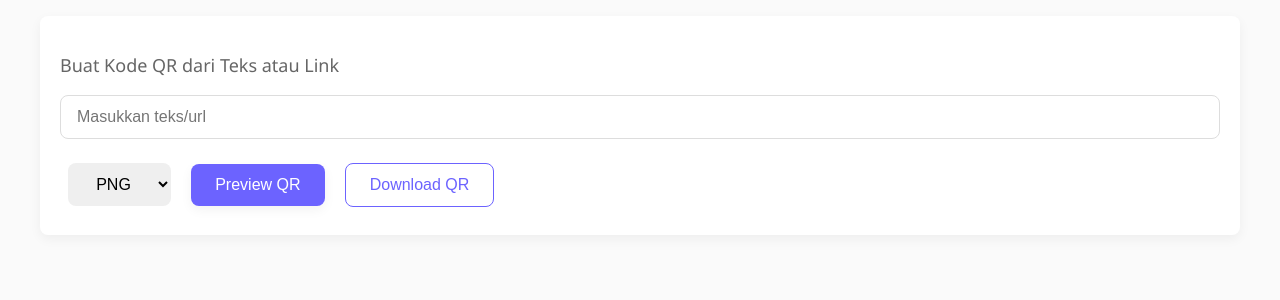
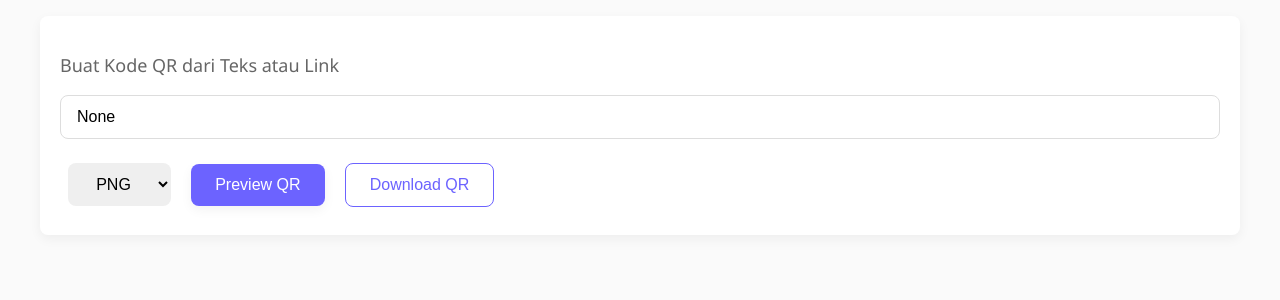
Before and after one commit to agaveingit/django-myapps, a Django app: page /qrgen/ in a window 1280 px wide. Shown: the part 194-494 px from the top of the page. Run offline with Django 5.2, Linux system fonts and the light colour scheme.

Commit message:
fix download issue, now qr gen download the 'wanted' data from input, yeay

```diff
--- a/apps/myapp/templates/myapp/qrgen.html
+++ b/apps/myapp/templates/myapp/qrgen.html
@@ -11,7 +11,7 @@
                 <h2 class="subtitle">Buat Kode QR dari Teks atau Link</h2>
                 <form method="POST" action="">
                 {% csrf_token %}
-                    <input type="text" name="data" placeholder="Masukkan teks/url" class="input">
+                    <input type="text" name="data" placeholder="Masukkan teks/url" class="input" value="{{ data }}">
                     <select name="file_type" class="select">
                         <option value="png" {% if file_type == "png" %} selected {% endif %}>PNG</option>
                         <option value="svg" {% if file_type == "svg" %} selected {% endif %}>SVG</option>
--- a/apps/myapp/views.py
+++ b/apps/myapp/views.py
@@ -1,6 +1,6 @@
 from django.shortcuts import render, HttpResponse
-from utils.KonverterAngka import Konverter
-from utils.QRGenerator import GenerateQRCode
+from .utils.KonverterAngka import Konverter
+from .utils.QRGenerator import GenerateQRCode
 import io
 
 # Create your views here.
@@ -68,4 +68,6 @@ to download you don't get your current qrcode instead the default value 'kosong'
 So my strategy? Try to preserve the input so when you download you get what you want.
 
 What about SVG? It works now its not just blank my friend instead it return literal strings 😂😫.
+
+To bad mate, you don't remember about your HTML don't you.
 """
```
